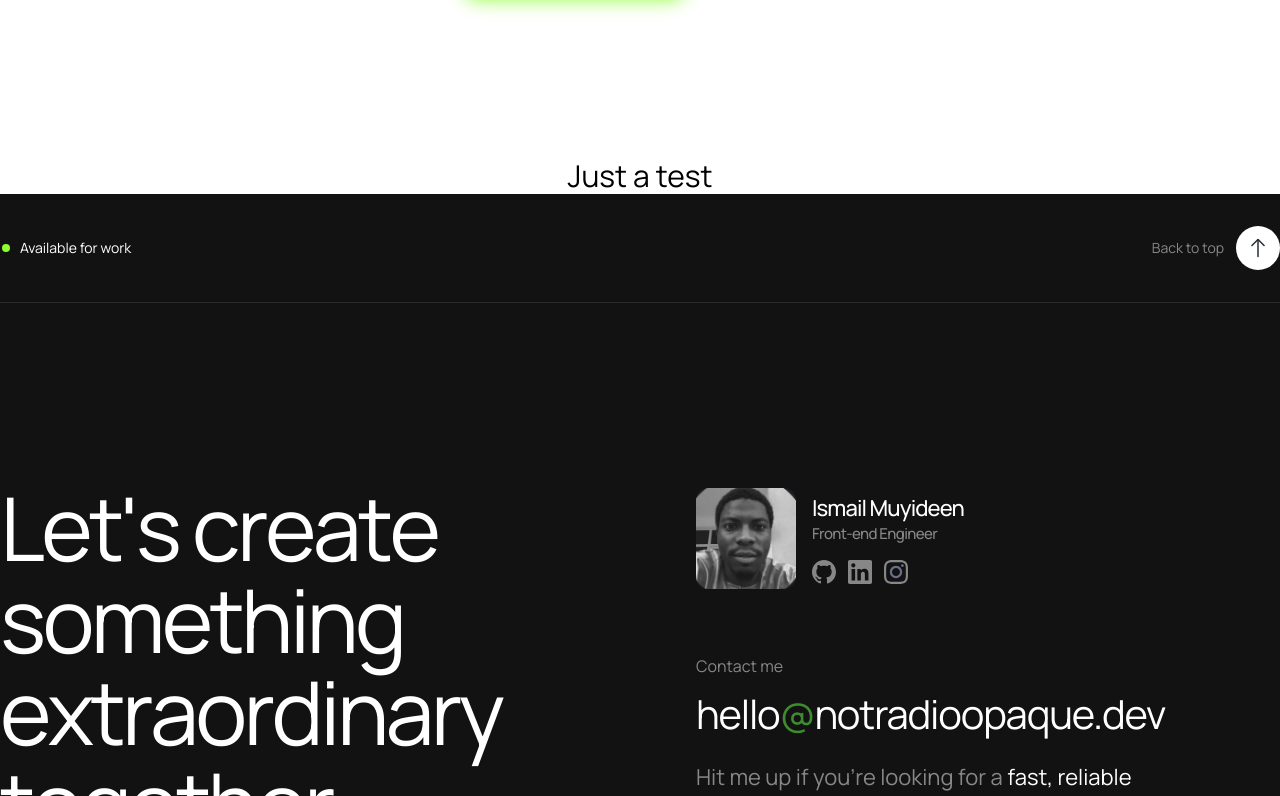
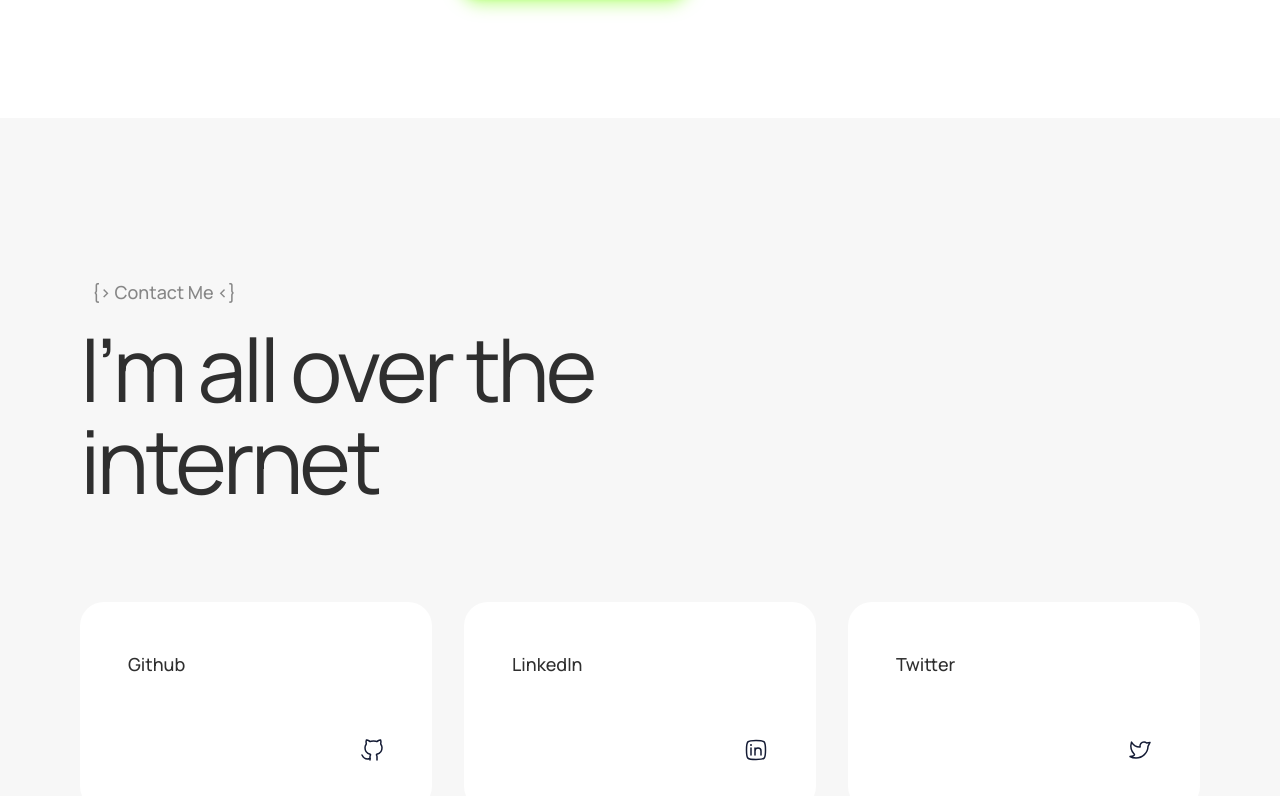
Before and after one commit to notRadioOpaque/heyismail.xyz, a SvelteKit app: page / in a window 1280 px wide. Shown: the part 1104-1900 px from the top of the page. Built offline with nearby package versions, Linux system fonts and the light colour scheme.

Commit message:
Restored Socials component in +page.svelte and moved gsap.registerPlugin call to onMount in Socials.svelte for proper initialization.

```diff
--- a/src/routes/+page.svelte
+++ b/src/routes/+page.svelte
@@ -6,6 +6,6 @@
 
 <Hero />
 <!-- <Featured /> -->
-<!-- <Socials /> -->
+<Socials />
 
 <p class="mt-10 text-center text-3xl">Just a test</p>
--- a/src/routes/Socials.svelte
+++ b/src/routes/Socials.svelte
@@ -13,9 +13,9 @@
 	let title: HTMLDivElement;
 	let description: HTMLDivElement;
 
-	gsap.registerPlugin(ScrollTrigger);
+	onMount(() => {
+		gsap.registerPlugin(ScrollTrigger);
 
-	onMount(() => {
 		if (!section || !title || !description) return;
 
 		const tl = gsap.timeline({
```
